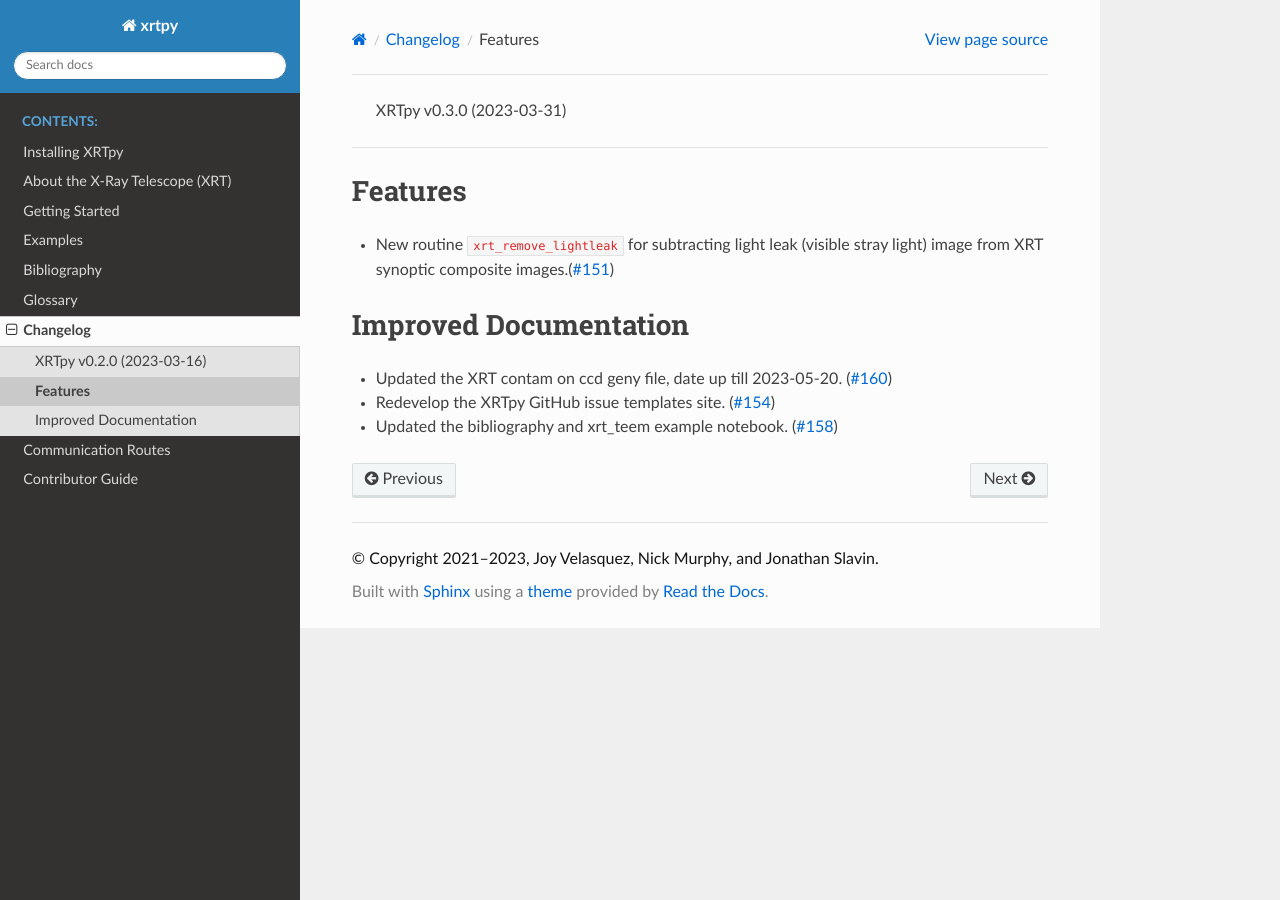
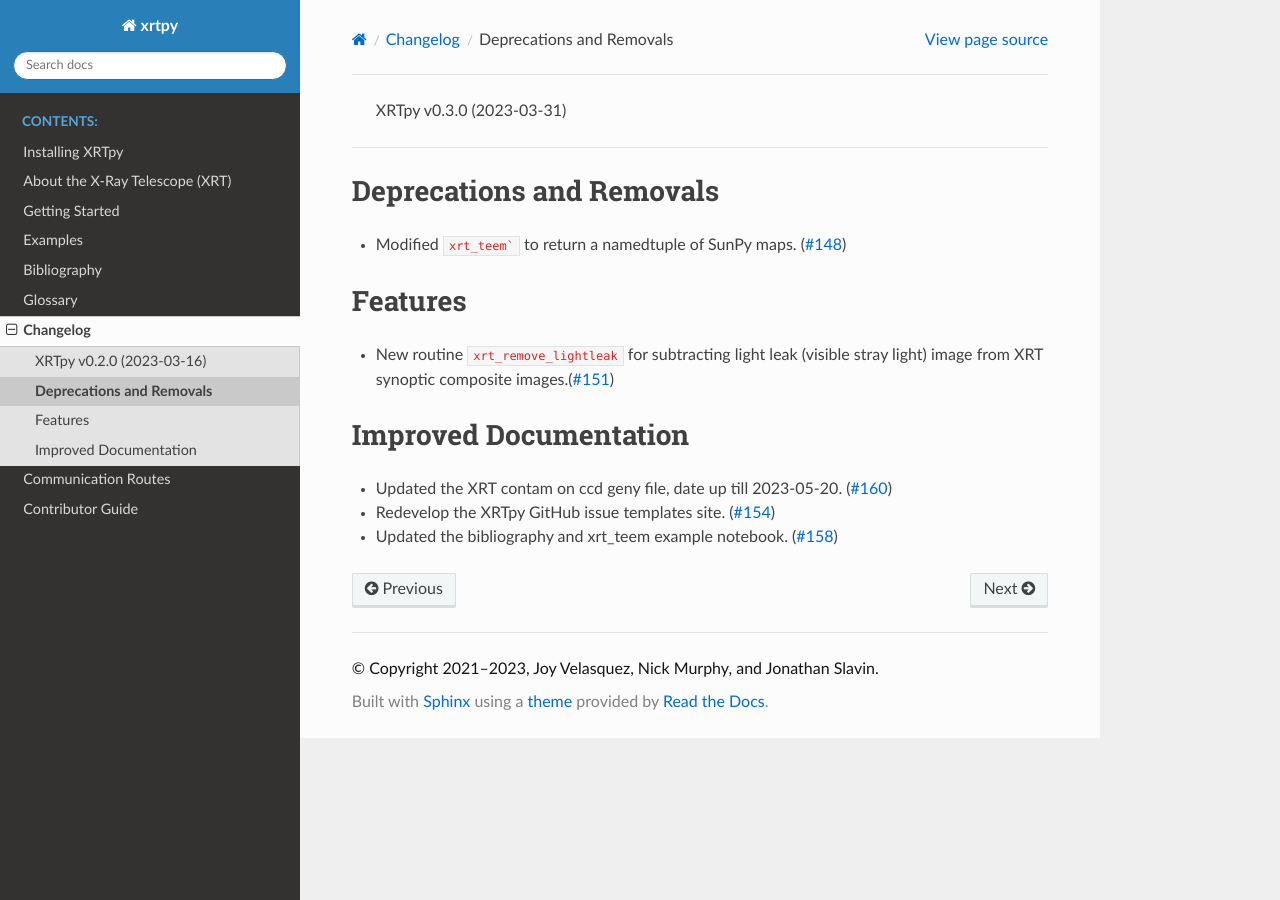
Before and after one commit to HinodeXRT/xrtpy, a Sphinx documentation site: the page built from docs/changelog/0.3.0.rst, in a window 1280 px wide. Built offline with Sphinx 7.4.7 and the Read the Docs theme 2.0.0, drawn with Linux system fonts in a browser that asks for light colours; pages that are not in the unit, such as notebooks, are missing from menus.

Commit message:
Add section Deprecations and Removals

````diff
--- a/docs/changelog/0.3.0.rst
+++ b/docs/changelog/0.3.0.rst
@@ -1,5 +1,10 @@
  XRTpy v0.3.0 (2023-03-31)
 =========================
+
+Deprecations and Removals
+-------------------------
+
+- Modified ``xrt_teem``` to return a namedtuple of SunPy maps. (:pr:`148`)
 
 Features
 --------
@@ -7,7 +12,6 @@ Features
 - New routine ``xrt_remove_lightleak`` for subtracting light leak (visible stray light)
   image from XRT synoptic composite images.(:pr:`151`)
 
-
 Improved Documentation
 ----------------------
 
````
